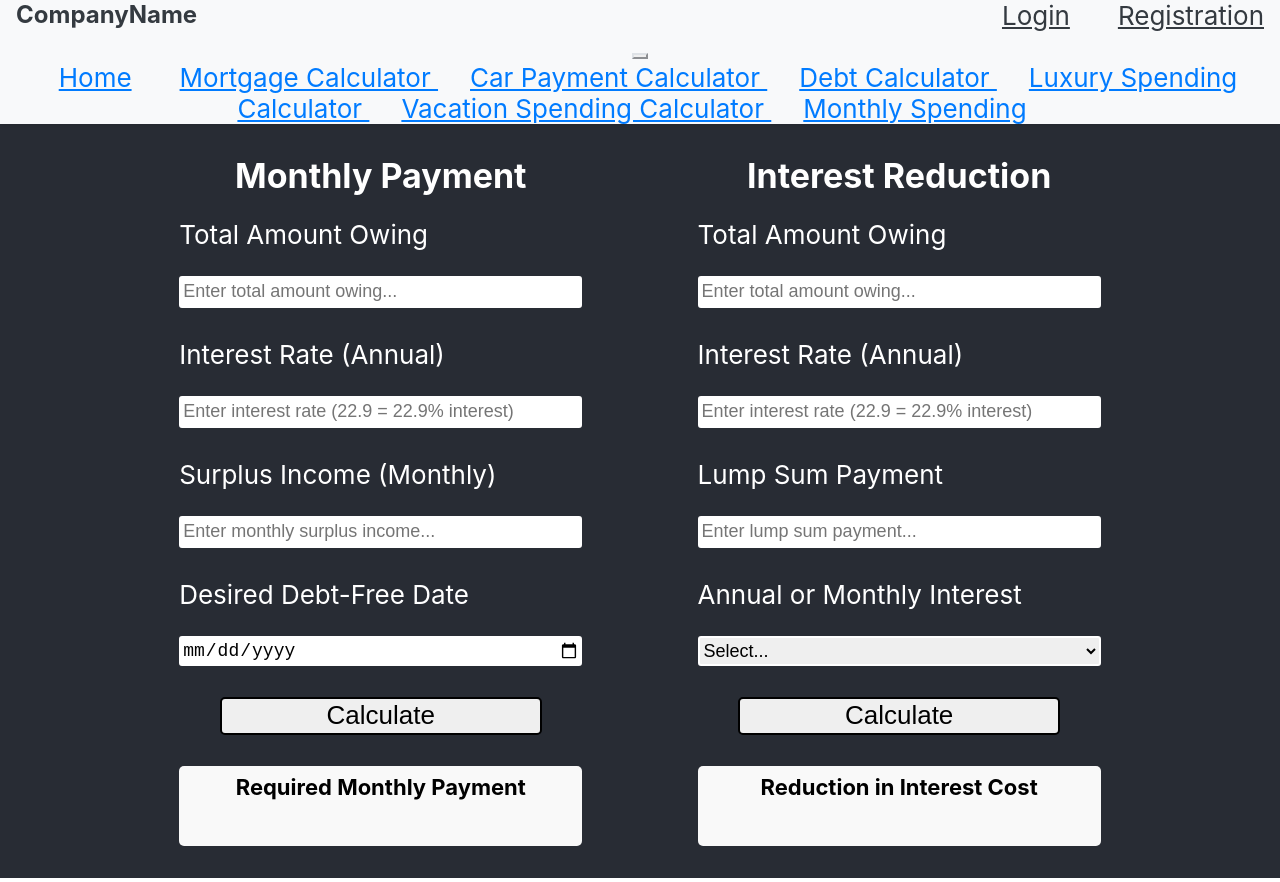
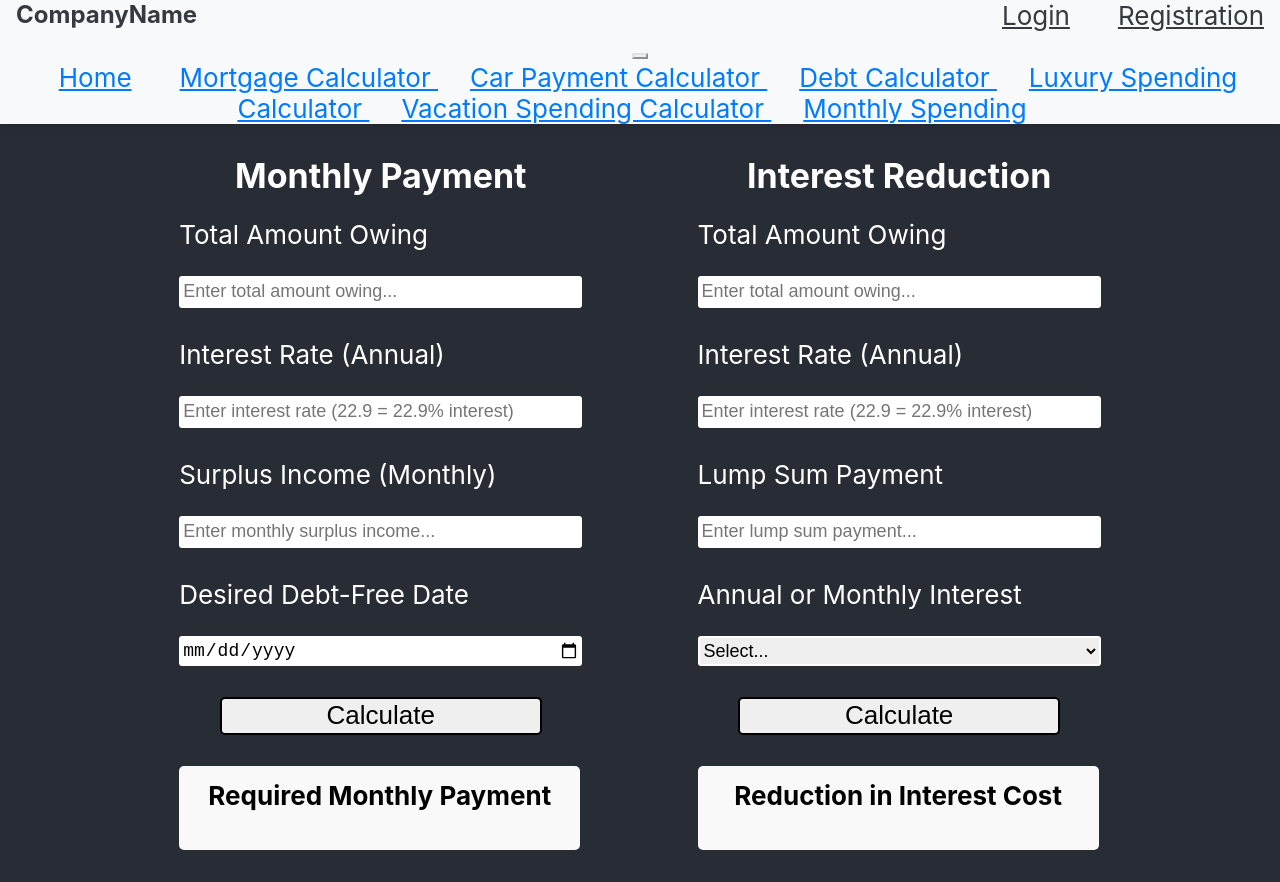
Before and after one commit to deelaw8898/Wealth-Wise, a React (Create React App) app in the folder Frontend/: page /debt in a window 1280 px wide. Built offline with nearby package versions, Linux system fonts and the light colour scheme.

Commit message:
Committing quick little changes to formatting. One box was not the same size as the rest and there were issues with the output fields on resizing.

```diff
--- a/Frontend/src/pages/Debt_cal/debt.css
+++ b/Frontend/src/pages/Debt_cal/debt.css
@@ -74,18 +74,21 @@
 }
 
 #DebtCalc1Output {
-    padding: 2.5%;
+    padding-left: 1%;
+    padding-right: 1%;
+    padding-top: 2vmin;
     background-color: #f9f9f9;
     border-radius: 5px;
     align-items: left;
     justify-content: left;
-    width: 95%;
+    width: 97.5%;
+    height: auto;
     color: black;
 }
 
 #DebtCalc1Output h3 {
     margin-top: -0.5%;
-    font-size: calc(10px + 1.5vmin);
+    font-size: calc(10px + 2vmin);
 }
 
 #DebtCalc1Output p {
@@ -105,19 +108,21 @@
 }
 
 #DebtCalc2Output {
-    padding: 2.5%;
+    padding-left: 1%;
+    padding-right: 1%;
+    padding-top: 2vmin;
     background-color: #f9f9f9;
     border-radius: 5px;
     align-items: left;
     justify-content: left;
-    width: 95%;
+    width: 97.5%;
     height: auto;
     color: black;
 }
 
 #DebtCalc2Output h3 {
     margin-top: -0.5%;
-    font-size: calc(10px + 1.5vmin);
+    font-size: calc(10px + 2vmin);
 }
 
 #DebtCalc2Output p {
```
